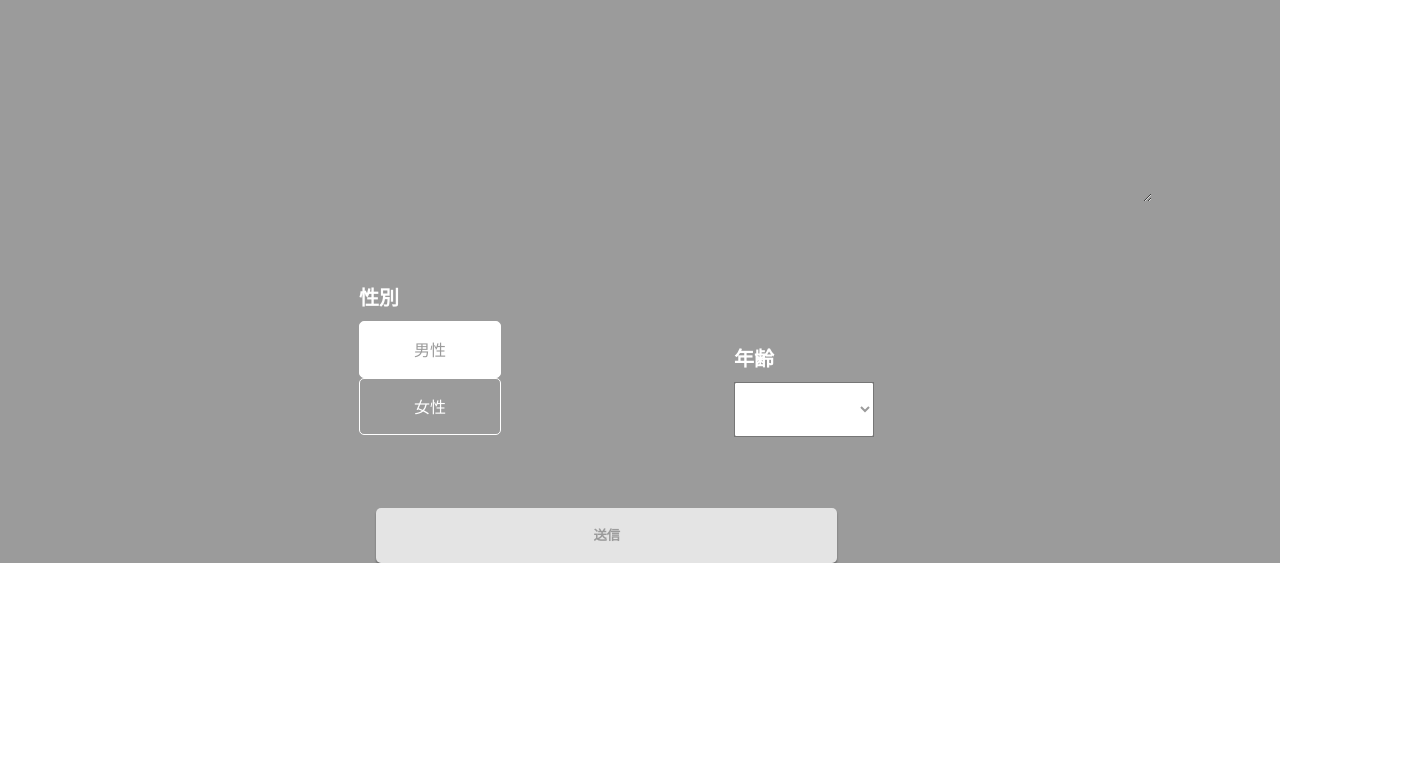
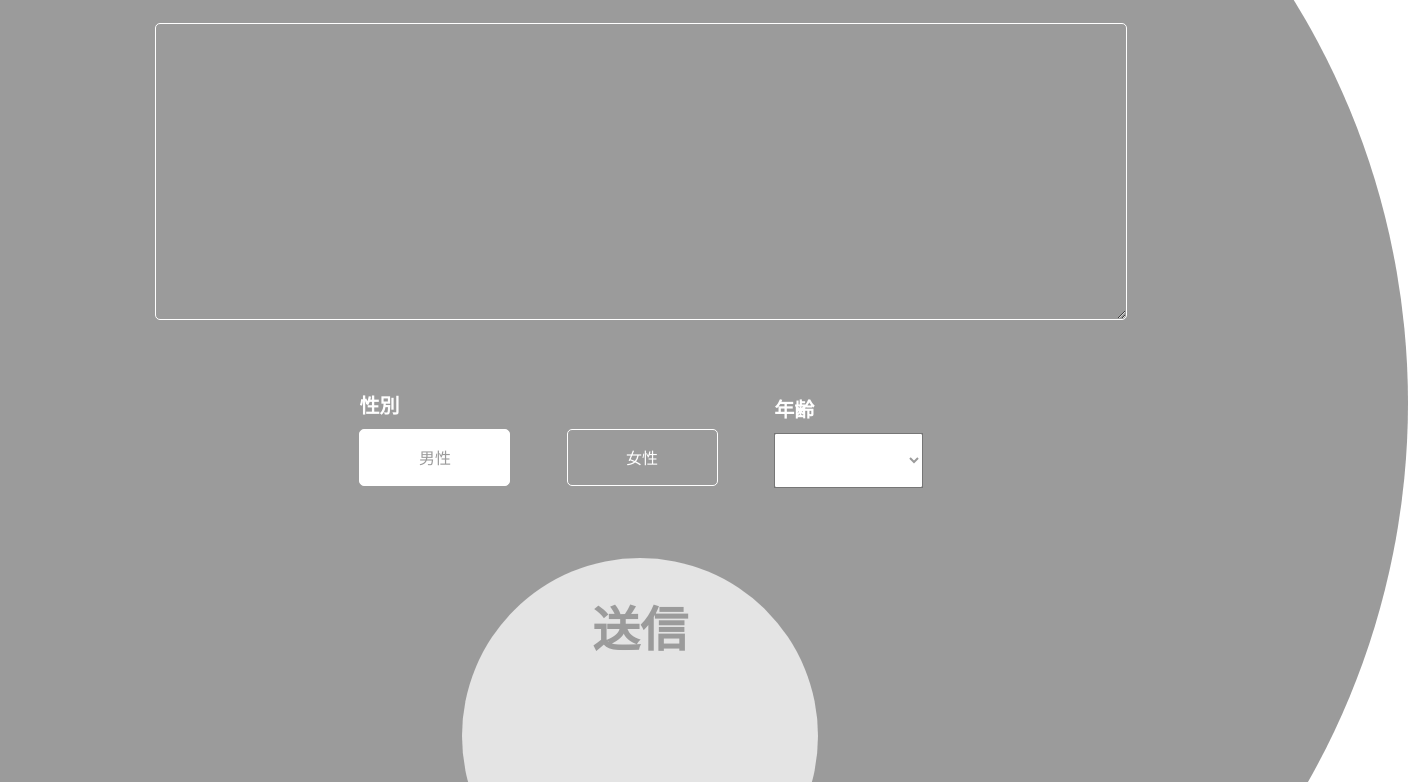
Before and after one commit to tetsuya88/YabaCoinExchanger, a website: page htdocs/index.html in a window 1280 px wide. Shown: the part 237-1019 px from the top of the page, 1408 px wide, since content can reach past the window. Before the commit the page ends 800 px from the top, so only its background shows below. Drawn offline with nearby package versions, Linux system fonts and the light colour scheme.

Commit message:
main UI done

```diff
--- a/htdocs/common/style.css
+++ b/htdocs/common/style.css
@@ -6,28 +6,42 @@ body {
   height: 100vh;
   margin: 0;
   padding: 0;
+  text-align: center;
+  overflow-y: hidden;
 }
 
 #app{
   width: 100%;
   height: 100%;
+  position: relative;
 }
 
 .main{
   position: relative;
-  width: 100%;
-  height: 100%;
-  border-radius: 50px 50px 0 0;
+  top: -10vw;
+  left: -10vw;
+  width: 120vw;
+  height: 120vw;
+  border-radius: 50%;
   background: #9b9b9b;
+}
+
+.YabaIcon{
+  color: #000000;
+  padding-top: 240px;
+  width: auto;
+  text-align: center;
+  margin: 0;
 }
 
 .form{
   display: block;
   margin: auto;
-  margin-top: 100px;
-  width: 80%;
+  margin-top: 40px;
+  width: 970px;
   height: auto;
   color: #ffffff;
+  text-align: center;
 }
 
 .form h2{
@@ -39,10 +53,10 @@ body {
 .YE_field{
   margin: 0;
   padding: 0;
-  border: none;
+  border: 1px solid #fff;
   border-radius: 5px 5px 5px 5px;
   width: 100%;
-  height: 300px;
+  height: 295px;
   transition: all 0.5s;
   color: #ffffff;
   background: transparent;
@@ -58,14 +72,16 @@ body {
 
 .buttonArea{
   display: block;
-  width: 562px;
+  width: 58%;
   margin: 0 auto;
-  margin-top: 60px;
+  margin-top: 50px;
 }
 
 .genderDiv{
   display: inline-block;
-  width:66%;
+  width:73%;
+  height: auto;
+  text-align: left;
 }
 
 .genderButtons{
@@ -77,9 +93,9 @@ input[type=radio]{
 }
 
 .genderButton{
-  width: 140px;
+  width: 149px;
   height: 55px;
-  margin-right: 55px;
+  margin-right: 52px;
   display: inline-flex;
   align-items: center;
   justify-content: center;
@@ -104,14 +120,16 @@ input[type=radio]:checked + .genderButton{
 
 .ageDiv{
   display: inline-block;
-  width: 33%;
+  width: 26%;
+  height: 100%;
+  text-align: left;
 }
 
 .age_field{
   display:inline-block;
   border: none;
   border-radius: 5px 5px 5px 5px;
-  width: 140px;
+  width: 149px;
   height: 55px;
   transition: all 0.5s;
   background: #ffffff;
@@ -163,41 +181,32 @@ input[type=radio]:checked + .genderButton{
 }
 
 .submitButton{
+  position: relative;
+  display: inline-block;
+  margin-top: 70px;
+  width: 356px;
+  height: 356px;
+  cursor: pointer;
+  border: none;
+  border-radius: 50%;
+  background: #e4e4e4;
+}
+
+.submitButtonLabel{
   display: block;
-  position: absolute;
-  bottom:0;
-  left: 25%;
-  border-radius: 5px 5px 5px 5px;
-  width: 36%;
-  cursor: pointer;
-  min-height: 1em;
-  outline: 0;
-  border: none;
-  vertical-align: baseline;
-  background: #e4e4e4;
-  color: #9b9b9b;
-  margin: 0 0 0 4.4%;
-  height: 55px;
-  text-transform: none;
-  text-shadow: none;
+  position: relative;
+  top: -110px;
+  font-size: 48px;
   font-weight: 700;
-  line-height: 1em;
   font-style: normal;
   text-align: center;
   text-decoration: none;
-  transition: .3s;
-  box-shadow: 0 2px 2px 0 rgba(0,0,0,.12), 0 2px 2px 0 rgba(0,0,0,.24);
+  color: #9b9b9b;
 }
 
-.submitButton:hover {
-  box-shadow: 0 4px 5px 0 rgba(0,0,0,.14), 0 1px 10px 0 rgba(0,0,0,.12), 0 2px 4px -1px rgba(0,0,0,.2);
-}
-
-.YabaIcon{
-  color: #000000;
-  width: 100%;
-  text-align: center;
-  margin: 0;
+.YabaIcon img{
+  width: 150px;
+  height: auto;
 }
 
 .ui.errorbox {
--- a/htdocs/index.html
+++ b/htdocs/index.html
@@ -21,7 +21,7 @@
     <div id="app">
       <div class="main">
         <!-- 基本的なコンテンツはここに記載する -->
-        <h1 class="YabaIcon">Yaba Coin System</h1>
+        <h1 class="YabaIcon"><img src="./img/logo_white.svg" alt="ロゴ"></h1>
         <form class="form" v-on:submit.prevent = "makeJSON">
           <textarea class="YE_field" type="text" cols="11" rows="3" name="YE" v-model="YA.YE"></textarea>
           <div class="buttonArea">
@@ -142,7 +142,7 @@
               </label>
             </div>
           </div>
-          <button type="makeJSON" name="submitButton" class="submitButton" tabindex="0">送信</button>
+          <button type="makeJSON" name="submitButton" class="submitButton" tabindex="0"><div class="submitButtonLabel">送信</div></button>
         </form>
       </div>
 
```
Also changed, not shown: htdocs/img/logo_gray.svg (added), htdocs/img/logo_white.svg (added).
